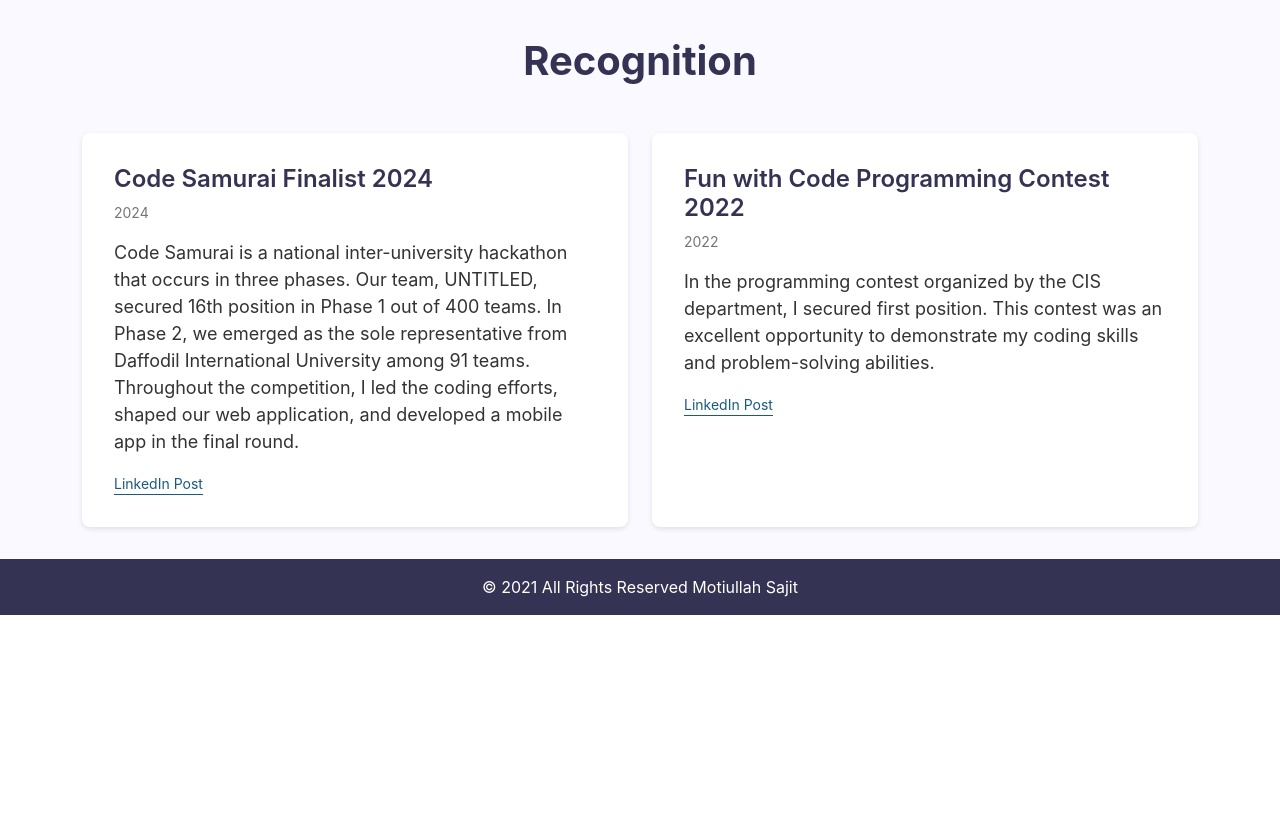
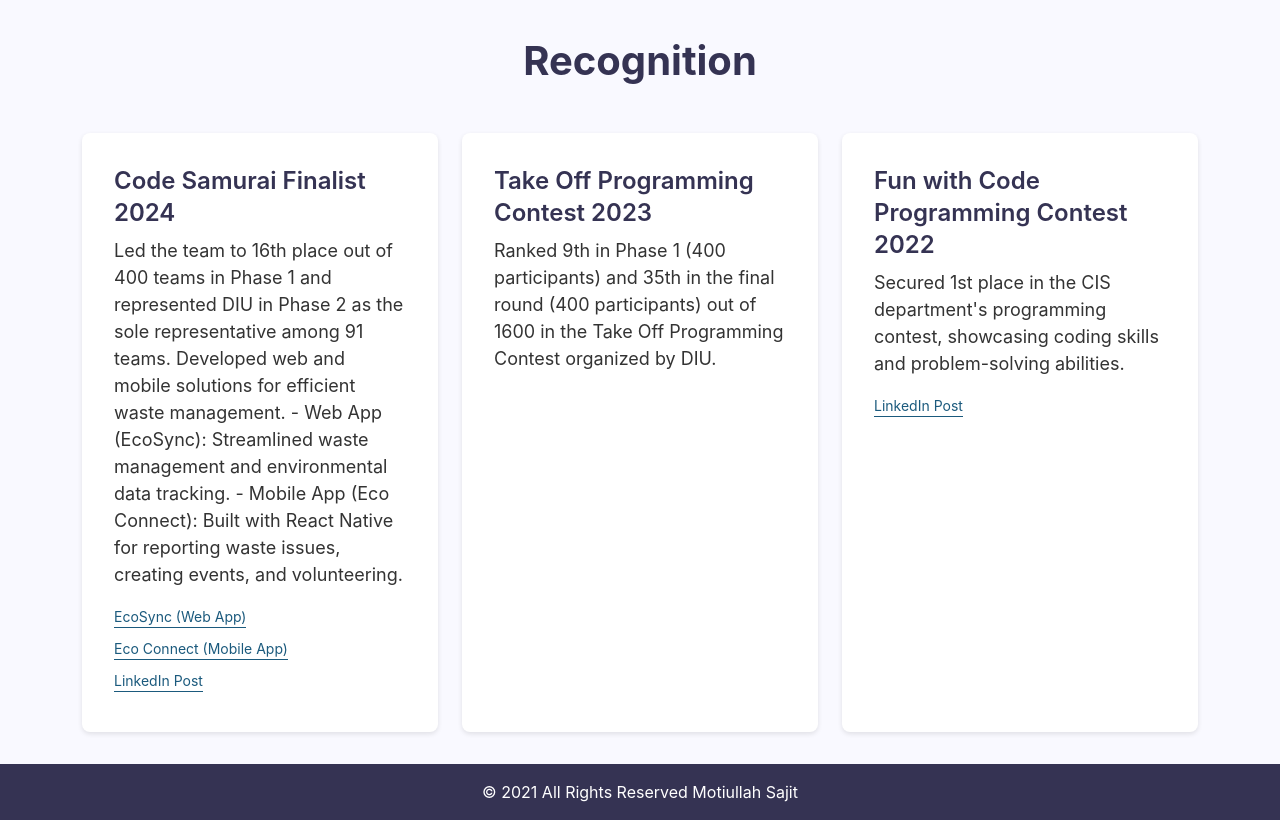
Before and after one commit to motiullahsajit/my-portfolio-website, a React (Create React App) app: page / in a window 1280 px wide. Shown: the part 5920-6740 px from the top of the page. Before the commit the page ends 6535 px from the top, so only its background shows below. Built offline with nearby package versions, Linux system fonts and the light colour scheme.

Commit message:
data updated

```diff
--- a/src/components/Main/Achievements/Achievements.css
+++ b/src/components/Main/Achievements/Achievements.css
@@ -27,6 +27,7 @@
 .achievement-title {
   font-size: 1.25rem;
   font-weight: 600;
+  line-height: 2rem;
   color: #353353;
   margin-bottom: 0.5rem;
 }
@@ -50,6 +51,7 @@
   text-decoration: none;
   border-bottom: 1px solid #1b5a7d;
   transition: color 0.3s, border-bottom 0.3s;
+  margin-bottom: 0.5rem;
 }
 
 .achievement-link:hover {
--- a/src/components/Main/Achievements/Achievements.js
+++ b/src/components/Main/Achievements/Achievements.js
@@ -7,16 +7,36 @@ const achievements = [
     title: "Code Samurai Finalist 2024",
     dates: "2024",
     description: `
-      Code Samurai is a national inter-university hackathon that occurs in three phases. Our team, UNTITLED, secured 16th position in Phase 1 out of 400 teams. In Phase 2, we emerged as the sole representative from Daffodil International University among 91 teams. Throughout the competition, I led the coding efforts, shaped our web application, and developed a mobile app in the final round.
+      Led the team to 16th place out of 400 teams in Phase 1 and represented DIU in Phase 2 as the sole representative among 91 teams. Developed web and mobile solutions for efficient waste management.
+      - Web App (EcoSync): Streamlined waste management and environmental data tracking.
+      - Mobile App (Eco Connect): Built with React Native for reporting waste issues, creating events, and volunteering.
     `,
     link: "https://www.linkedin.com/feed/update/urn:li:activity:7196532501861875714/",
+    projectLinks: [
+      {
+        name: "EcoSync (Web App)",
+        url: "https://github.com/motiullahsajit/cs24-p2-untitled",
+      },
+      {
+        name: "Eco Connect (Mobile App)",
+        url: "https://github.com/motiullahsajit/eco-connect",
+      },
+    ],
   },
   {
     id: 2,
+    title: "Take Off Programming Contest 2023",
+    dates: "2023",
+    description: `
+      Ranked 9th in Phase 1 (400 participants) and 35th in the final round (400 participants) out of 1600 in the Take Off Programming Contest organized by DIU.
+    `,
+  },
+  {
+    id: 3,
     title: "Fun with Code Programming Contest 2022",
     dates: "2022",
     description: `
-      In the programming contest organized by the CIS department, I secured first position. This contest was an excellent opportunity to demonstrate my coding skills and problem-solving abilities.
+      Secured 1st place in the CIS department's programming contest, showcasing coding skills and problem-solving abilities.
     `,
     link: "https://www.linkedin.com/feed/update/urn:li:activity:6968183101676027904/",
   },
@@ -31,10 +51,26 @@ const Achievements = () => {
           {achievements.map((achievement) => (
             <div key={achievement.id} className="achievement-card">
               <h3 className="achievement-title">{achievement.title}</h3>
-              <p className="achievement-dates">{achievement.dates}</p>
               <p className="achievement-description">
                 {achievement.description}
               </p>
+              {achievement.projectLinks &&
+                achievement.projectLinks.map((project, index) => (
+                  <>
+                    <a
+                      key={index}
+                      href={project.url}
+                      className="achievement-link"
+                      target="_blank"
+                      rel="noopener noreferrer"
+                    >
+                      {project.name}
+                    </a>
+                    <br />
+                  </>
+                ))}
+              {achievement.link && (
+                <>
                   <a
                     href={achievement.link}
                     className="achievement-link"
@@ -43,6 +79,9 @@ const Achievements = () => {
                   >
                     LinkedIn Post
                   </a>
+                  <br />
+                </>
+              )}
             </div>
           ))}
         </div>
--- a/src/components/Main/Projects/Projects.js
+++ b/src/components/Main/Projects/Projects.js
@@ -22,6 +22,7 @@ const Projects = () => {
           <a
             href="https://github.com/motiullahsajit?tab=repositories"
             className="btn btn-danger"
+            target="_blank"
             style={{ background: "#353353", border: "none" }}
           >
             More Projects <FontAwesomeIcon icon={faGithub} />
```
Lines whose indentation alone changed are shown as unchanged.
